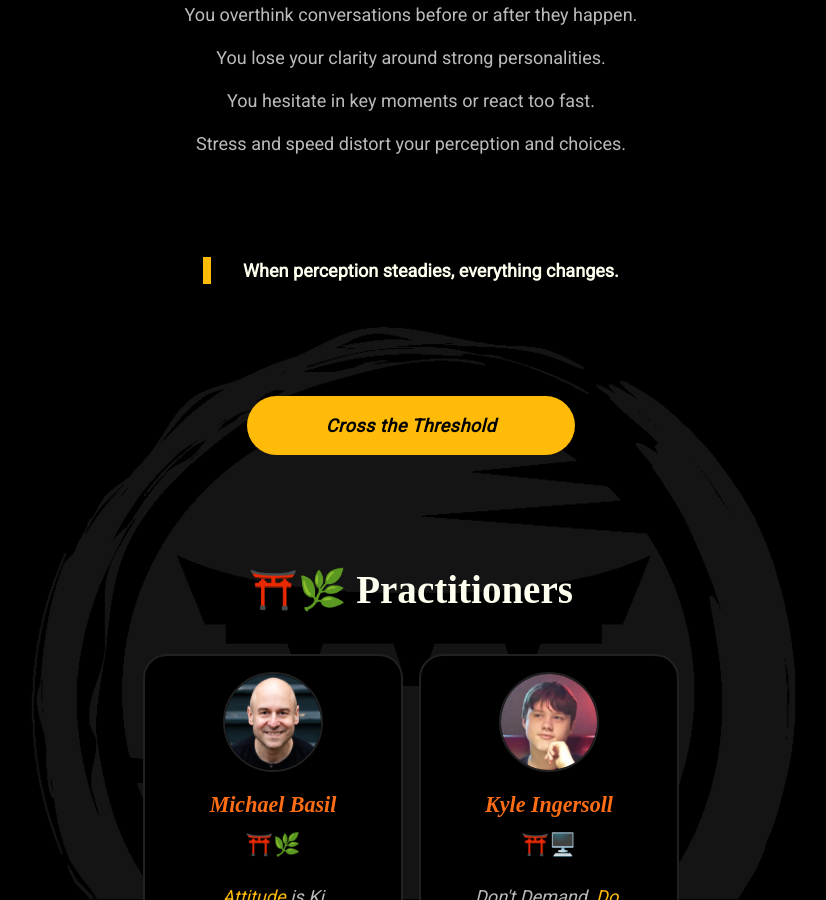
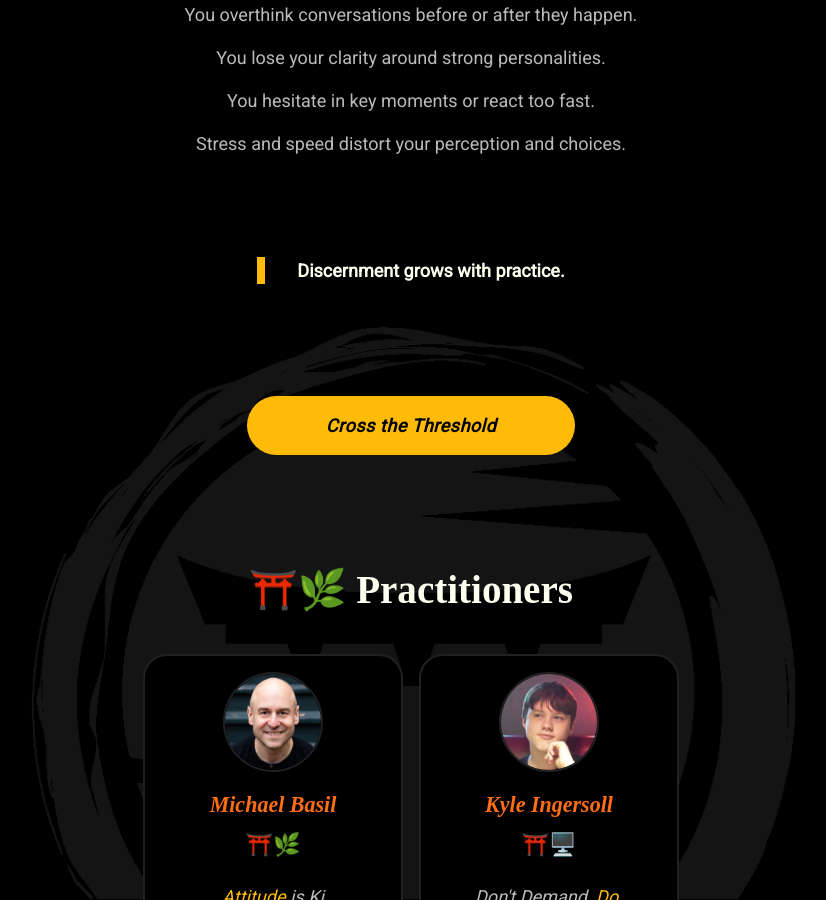
Before and after one commit to mindset-dojo/mindset-dojo.github.io, a Jekyll site: the page built from mission.md, in a window 1280 px wide and 900 px high, scrolled down 1375 px. Shown: the whole window, without its empty margins (229-1055 px from the left). Built offline with Jekyll 4.4.1, drawn with Linux system fonts in a browser that asks for light colours; some web fonts are replaced.

Commit message:
refactor(page): mission continuous discernment

```diff
--- a/_data/sections/mission.yaml
+++ b/_data/sections/mission.yaml
@@ -47,7 +47,7 @@ sections:
         - "Stress and speed distort your perception and choices."
   - type: quote
     data:
-      text: "When perception steadies, everything changes."
+      text: "Discernment grows with practice."
   - type: ctas
     data:
       items:
```
